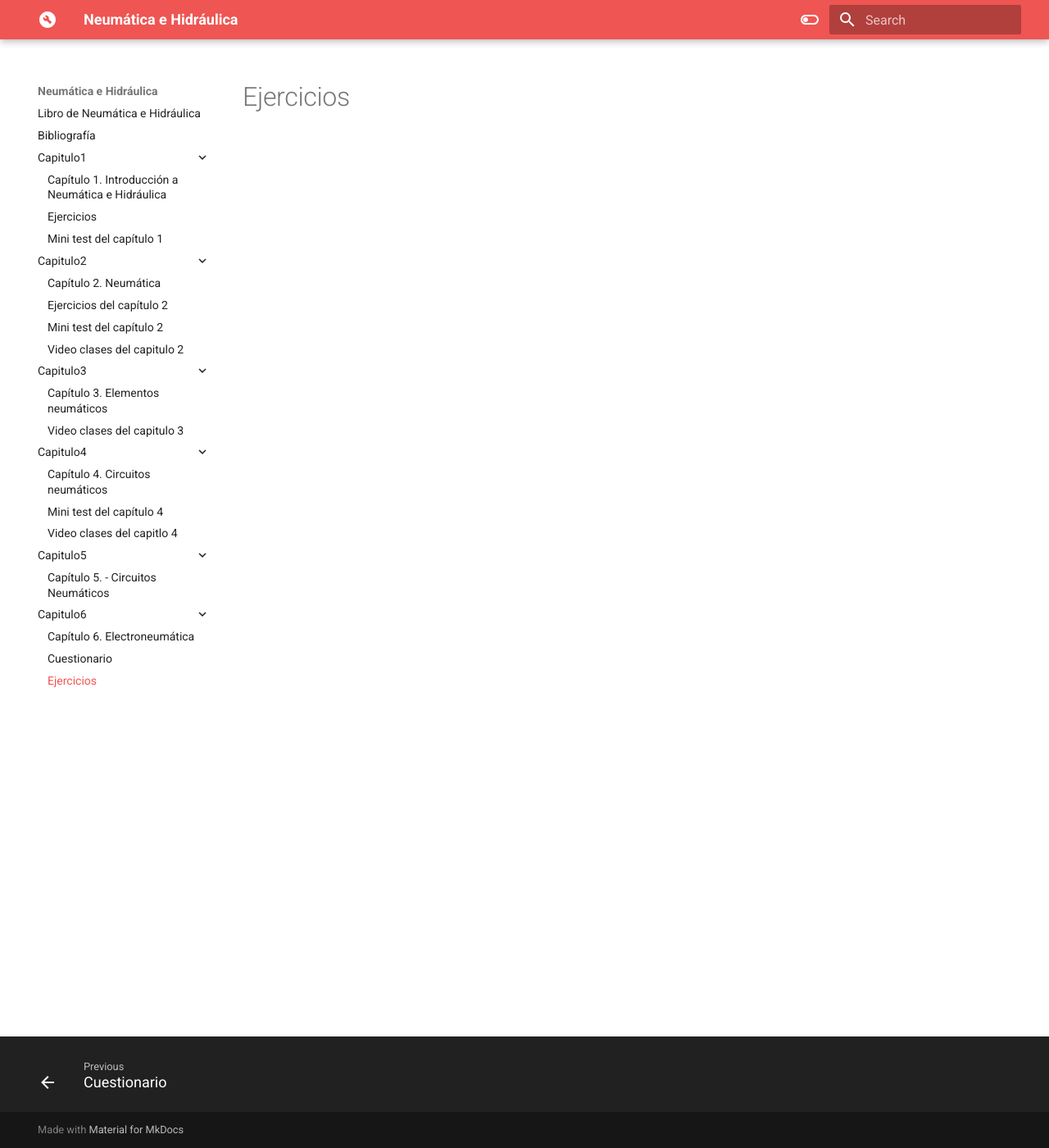
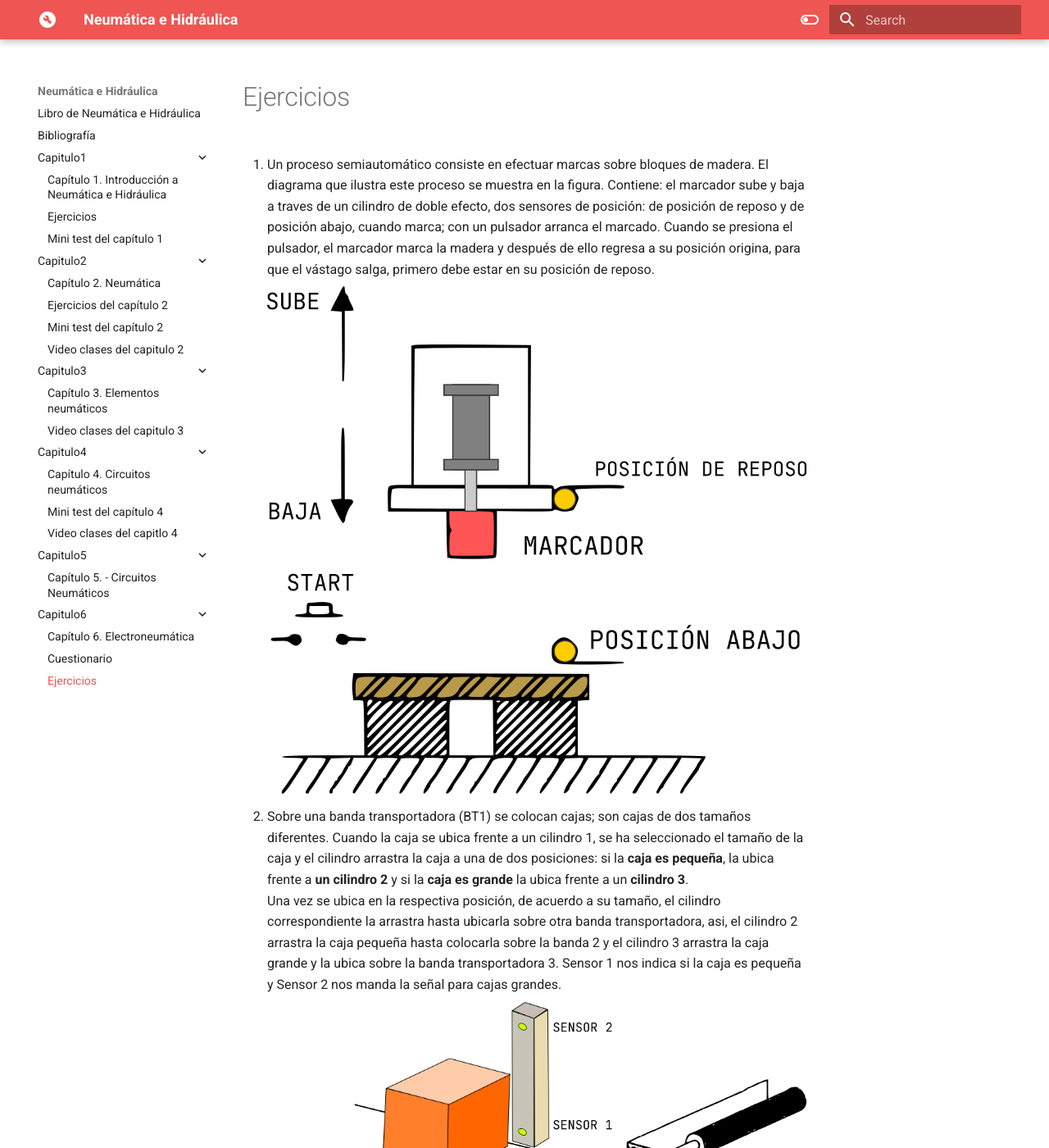
Before and after one commit to jalmx/pneumatic_book, an MkDocs documentation site: the page built from docs/capitulo6/ejercicios.md, in a window 1280 px wide and 1400 px high. Shown: the whole window at 82% size. Built offline with MkDocs 1.6.1 and Material for MkDocs 9.7.7, drawn with Linux system fonts in a browser that asks for light colours.

Commit message:
add: 2  exerc

```diff
--- a/docs/capitulo6/ejercicios.md
+++ b/docs/capitulo6/ejercicios.md
@@ -1 +1,11 @@
 # Ejercicios
+
+1. Un proceso semiautomático consiste en efectuar marcas sobre bloques de madera. El diagrama que ilustra este proceso se muestra en la figura. Contiene: el marcador sube y baja a traves de un cilindro de doble efecto, dos sensores de posición: de posición de reposo y de posición abajo, cuando marca; con un pulsador arranca el marcado.
+Cuando se presiona el pulsador, el marcador marca la madera y después de ello regresa a su posición origina, para que el vástago salga, primero debe estar en su posición de reposo.
+
+    ![cajas](./imgs/marcador_de_cajas.png)
+    <!-- ![cajas](./imgs/marcador_de_cajas_white.png) -->
+
+2. Sobre una banda transportadora (BT1) se colocan cajas; son cajas de dos tamaños diferentes. Cuando la caja se ubica frente a un cilindro 1, se ha seleccionado el tamaño de la caja y el cilindro arrastra la caja a una de dos posiciones: si la **caja es pequeña**, la ubica frente a **un cilindro 2** y si la **caja es grande** la ubica frente a un **cilindro 3**. <br>Una vez se ubica en la respectiva posición, de acuerdo a su tamaño, el cilindro correspondiente la arrastra hasta ubicarla sobre otra banda transportadora, asi, el cilindro 2 arrastra la caja pequeña hasta colocarla sobre la banda 2 y el cilindro 3 arrastra la caja grande y la ubica sobre la banda transportadora 3. Sensor 1 nos indica si la caja es pequeña y Sensor 2 nos manda la señal para cajas grandes.
+
+    ![3 cilindros](./imgs/banda_3cilindros.png)
```
Also changed, not shown: docs/capitulo6/imgs/banda_3cilindros.png (added), docs/capitulo6/imgs/marcador_de_cajas.png (added), docs/capitulo6/imgs/marcador_de_cajas_white.png (added), docs/capitulo6/imgs/practicas_electroneumatica_src/banda_3cilindros.svg (added), docs/capitulo6/imgs/practicas_electroneumatica_src/marcador_de_cajas.svg (added).
